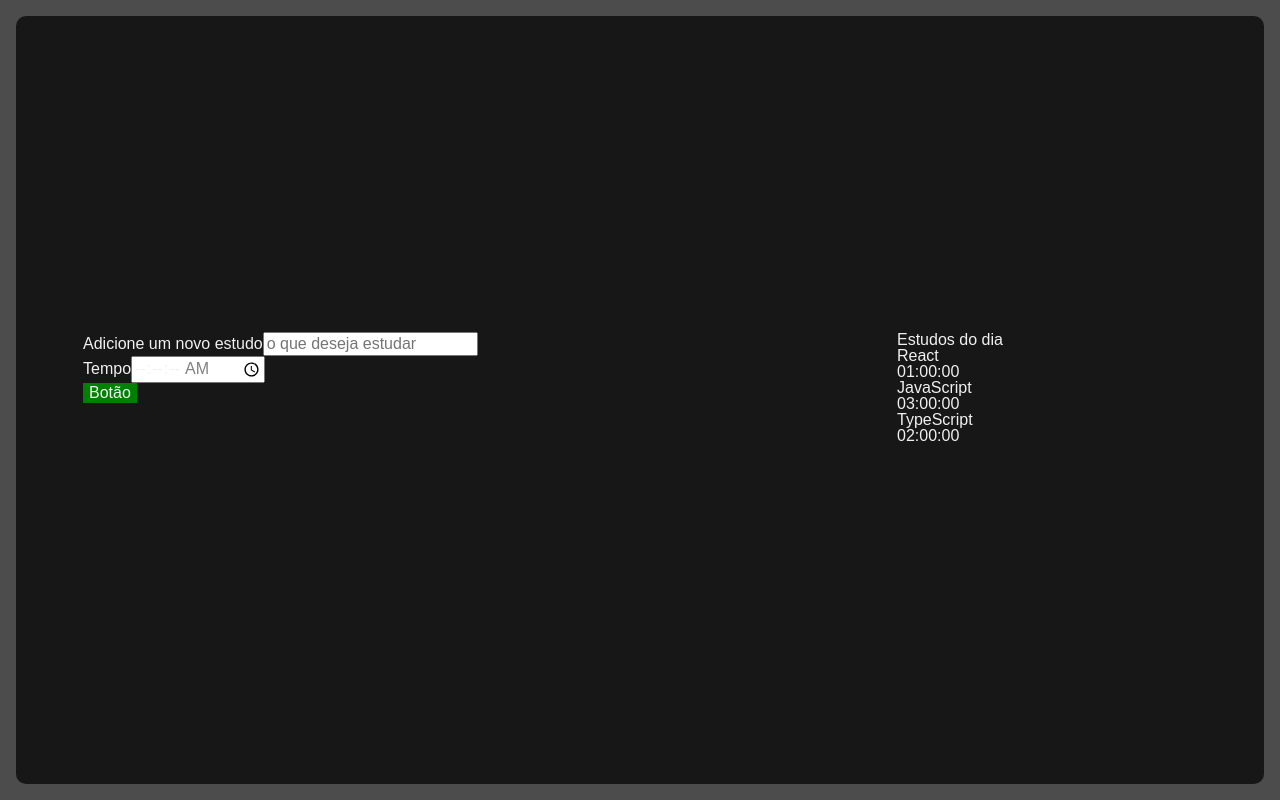
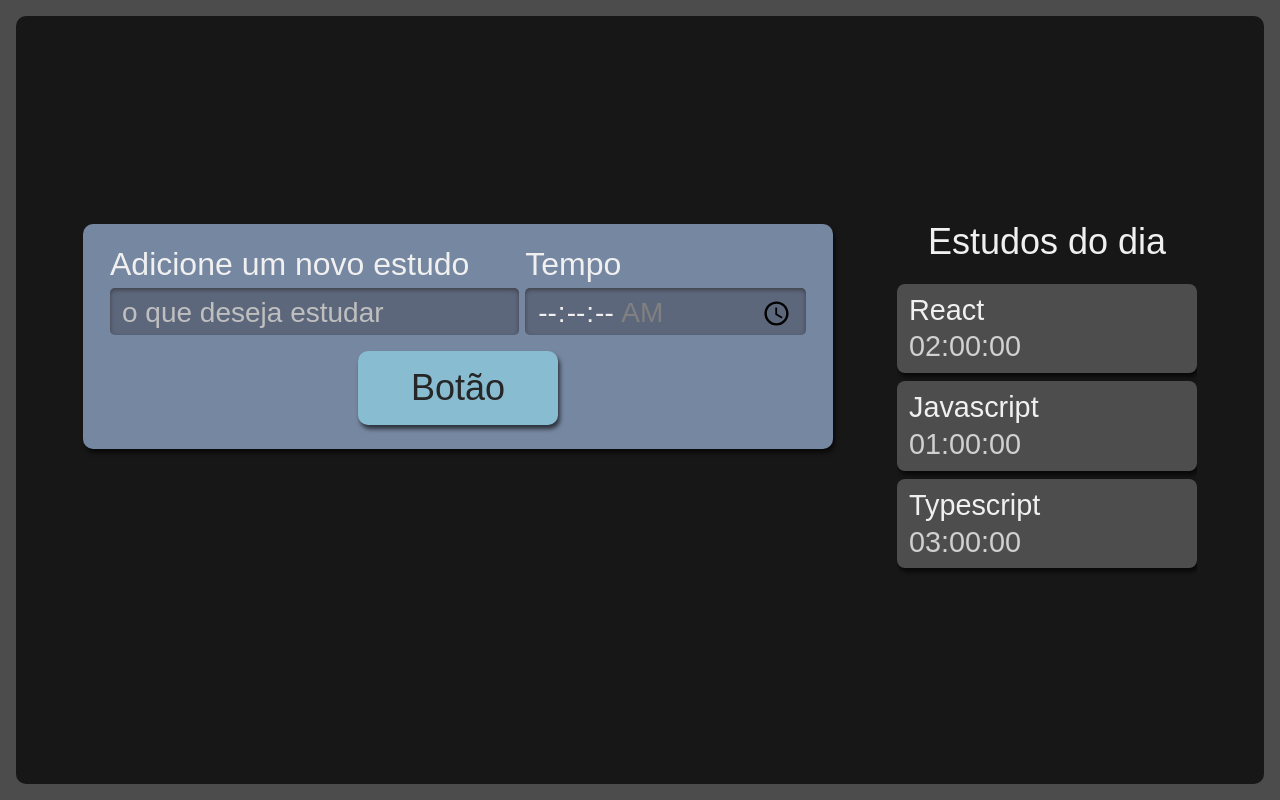
Before and after one commit to xandewe/react-alura-studies-1, a React (Create React App) app: page / in a window 1280 px wide. Built offline with nearby package versions, Linux system fonts and the light colour scheme.

Commit message:
aplicando estilo com sass nos componentes

```diff
--- a/src/components/Button/index.tsx
+++ b/src/components/Button/index.tsx
@@ -1,13 +1,14 @@
 import React from "react";
+import "./style.scss";
 
 class Button extends React.Component {
     render(): React.ReactNode {
-        const isActive = true
-        const styles = {
-            backgroundColor: isActive ? "green" : "red"
-        }
+        // const isActive = true
+        // const styles = {
+        //     backgroundColor: isActive ? "green" : "red"
+        // }
         return (
-            <button style={styles}>
+            <button className="botao">
                 Botão
             </button>
         )
--- /dev/null
+++ b/src/components/Button/style.scss
@@ -0,0 +1,25 @@
+.botao {
+    align-self: center;
+    background-color: #88bcd1;
+    border-radius: 10px;
+    box-shadow: 2px 4px 4px #0000009F;
+    color: #272626;
+    cursor: pointer;
+    font-size: 1.25rem;
+    padding: 16px;
+    width: 150px;
+
+    &:active {
+      background-color: #7CA6B7;
+      box-shadow: 2px 2px 4px #0000009F inset;
+    }
+  }
+
+  @media screen and (min-width: 1280px) {
+    .botao {
+      grid-column-start: span 2;
+      justify-self: center;
+      width: 200px;
+      font-size: 2.25rem;
+    }
+  }
--- a/src/components/Form/index.tsx
+++ b/src/components/Form/index.tsx
@@ -1,11 +1,12 @@
 import React from "react";
 import Button from "../Button";
+import "./style.scss";
 
 class Form extends React.Component {
     render() {
         return (
-            <form>
-                <div>
+            <form className="novaTarefa">
+                <div className="inputContainer">
                     <label htmlFor="tarefa">
                         Adicione um novo estudo
                     </label>
@@ -17,7 +18,7 @@ class Form extends React.Component {
                         required
                      />
                 </div>
-                <div>
+                <div className="inputContainer">
                     <label htmlFor="tempo">
                         Tempo
                     </label>
--- /dev/null
+++ b/src/components/Form/style.scss
@@ -0,0 +1,61 @@
+.novaTarefa {
+    display:flex;
+    flex-direction: column;
+    grid-area: nova-tarefa;
+    background-color: #7687A1;
+    border-radius: 10px;
+    box-shadow: 2px 4px 4px #0000009F;
+    padding: 12px;
+
+    .inputContainer {
+      display: flex;
+      flex-direction: column;
+      width: 100%;
+      margin-bottom: 16px;
+
+      label {
+        margin-bottom: 8px;
+        font-size: 1.25rem;
+      }
+
+      input {
+        width: 100%;
+        padding: 8px 12px 4px;
+        box-sizing: border-box;
+        border: unset;
+        border-radius: 5px;
+        background-color: #5D677C;
+        box-shadow: 0px 2px 4px #2D2B2B9F inset;
+
+        &::placeholder {
+          color: #BFBFBF;
+        }
+      }
+    }
+
+    @media screen and (min-width: 1280px) {
+      flex-direction: row;
+      flex-wrap: wrap;
+      justify-content: space-around;
+      font-size: 2.25rem;
+      padding: 24px;
+      box-sizing: border-box;
+
+      .inputContainer {
+        width: calc(60% - 12px);
+
+        &:last-of-type {
+          width: 40%;
+        }
+
+        label {
+          font-size: 2rem;
+        }
+
+        input {
+          height: 100%;
+          font-size: 1.75rem;
+        }
+      }
+    }
+  }
--- a/src/components/List/index.tsx
+++ b/src/components/List/index.tsx
@@ -1,20 +1,26 @@
 import React from "react";
+import "./style.scss"
 
 function List() {
-    const tasks = [
-        {task: "React", time: "01:00:00"},
-        {task: "JavaScript", time: "03:00:00"},
-        {task: "TypeScript", time: "02:00:00"}
-    ]
+    const tarefas = [{
+        tarefa: 'React',
+        tempo: '02:00:00'
+      }, {
+        tarefa: 'Javascript',
+        tempo: '01:00:00'
+      }, {
+        tarefa: "Typescript",
+        tempo: "03:00:00"
+      }];
 
       return (
-        <aside className="taskList">
+        <aside className="listaTarefas">
           <h2> Estudos do dia </h2>
           <ul>
-                {tasks.map((item, index) => (
-                    <li key={index}>
-                        <h3>{item.task}</h3>
-                        <span>{item.time}</span>
+            {tarefas.map((item, index) => (
+              <li key={index} className="item">
+                <h3>{item.tarefa}</h3>
+                <span>{item.tempo}</span>
               </li>
             ))}
           </ul>
--- /dev/null
+++ b/src/components/List/style.scss
@@ -0,0 +1,75 @@
+.listaTarefas {
+    grid-area: tarefas;
+    height: 100%;
+
+    h2 {
+      font-size: 1.25rem;
+      margin-bottom: 12px;
+    }
+
+    ul {
+      max-height: 350px;
+      overflow-y: scroll;
+        scrollbar-width: thin;
+    }
+
+    @media screen and (min-width:1280px) {
+
+      h2{
+        text-align: center;
+        font-size: 2.25rem;
+        margin-bottom: 24px;
+      }
+
+      ul {
+        overflow: auto;
+        max-height: 500px;
+      }
+    }
+  }
+
+  .item {
+    background-color: #4D4D4D;
+    border-radius: 8px;
+    box-shadow: 2px 4px 4px #0000009F;
+    padding: 12px;
+    margin-bottom: 8px;
+    position: relative;
+    cursor: pointer;
+
+    h3 {
+      margin-bottom: 8px;
+      word-break: break-all;
+    }
+
+    span {
+      color: #D0D0D0;
+    }
+
+    @media screen and (min-width:1280px) {
+      font-size: 1.8rem;
+    }
+  }
+
+  .itemSelecionado {
+    background-color: #292929;
+    box-shadow: 2px 4px 4px #0000009F inset;
+  }
+
+  .itemCompletado {
+    background-color: #566F42;
+    cursor: auto;
+
+    .concluido {
+      display: block;
+      background-image: url('../../assets/img/check-mark.svg');
+      background-repeat: no-repeat;
+      background-size: 38px 38px;
+      position: absolute;
+      top: 50%;
+      right: 12px;
+      transform: translateY(-50%);
+      width: 42px;
+      height: 43px;
+    }
+  }
```
Also changed, not shown: src/assets/img/check-mark.svg (added). Lines whose indentation alone changed are shown as unchanged.
